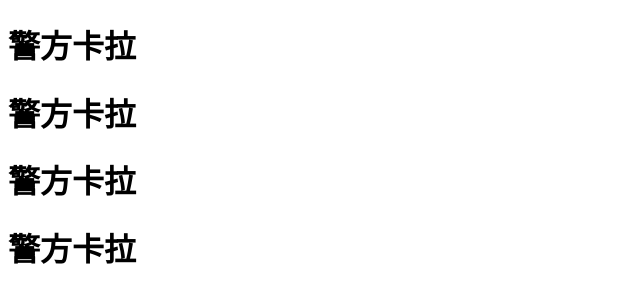
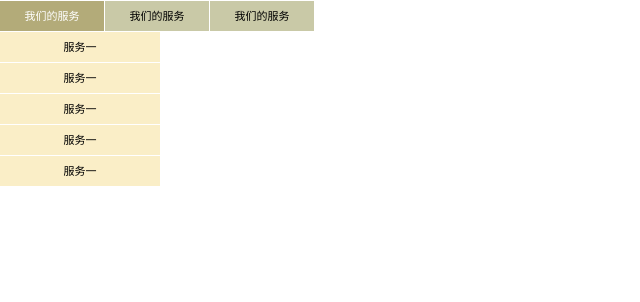
Before and after one commit to CinderellaStory/shoppingMall, a plain HTML site: page test.html in a window 1280 px wide. Shown: the whole page, without its empty margins (0-640 px from the left). Drawn offline with nearby package versions, Linux system fonts and the light colour scheme.

Commit message:
给名店加下拉菜单

```diff
--- a/test.html
+++ b/test.html
@@ -2,14 +2,131 @@
 <html lang="en">
 <head>
 	<meta charset="UTF-8">
-	<title>Document</title>
+	<title>下拉菜单</title>
+	<style type="text/css">
+		*{
+    margin: 0;
+    padding: 0;
+}
+.menu{
+    font-family: arial,sans-serif;
+    font-size: 14px;
+    width: 750px;
+}
+.menu ul{
+    padding: 0;
+    margin: 0;
+    list-style-type: none;
+}
+.menu ul li{
+    float: left;
+    position: relative;
+}
+
+.menu ul li a, .menu ul li a:visited{
+    display: block;
+    text-align: center;
+    text-decoration: none;
+    width: 104px;
+    height: 30px;
+    color: #000;
+    border: 1px solid #fff;
+    border-width: 1px 1px 0 0;
+    background: #c9c9a7;
+    line-height: 30px;
+    font-size: 11px;
+}
+/*隐藏二级菜单ul*/
+.menu ul li ul{
+    display: none;
+    position: absolute;
+    top: 31px;
+    left: 0px;
+    width: 105px;
+}/*隐藏结束*/
+
+.menu ul li:hover a{                  /*????????????尝试修改此处*/
+    color: #fff;
+    background: #b3ab79;
+}
+/*显示二级菜单*/
+.menu ul li:hover ul{
+    display: block;
+
+}/*结束*/
+.menu ul li ul li a{
+    background: #faeec7;
+    color: #000;
+    width: 160px;
+}
+/*添加二级菜单鼠标移过的样式*/
+.menu ul li:hover ul li a{
+    display: block;
+    background: #faeec7;
+    color: #000;
+    width: 160px;
+}
+.menu ul li:hover ul li a:hover{
+    background: #dfc184;
+    color: #000;
+}
+	</style>
 </head>
-<body>
-	<div class="goodslist"></div>
-	<script src="https://cdn.bootcss.com/jquery/3.2.1/jquery.min.js"></script>
-	<script type="text/javascript">
-		var createobj = ('<h1>警方卡拉</h1>');
-		$(".goodslist").append(Array(4).fill(createobj).join(""));
-	</script>
-</body>
+    <body>
+        <div class="menu">
+            <ul>
+                <li><a class="hide" href="#">我们的服务</a>
+                    <!--[if lte IE 6]>
+                    <a href="#">我们的服务
+                    <table><tr><td>
+                    <![endif]-->
+                    <ul>
+                        <li><a href="#">服务一</a></li>
+                        <li><a href="#">服务一</a></li>
+                        <li><a href="#">服务一</a></li>
+                        <li><a href="#">服务一</a></li>
+                        <li><a href="#">服务一</a></li>
+                    </ul>
+                    <!--[if lte IE 6]>
+                    </td></tr></table>
+                    </a>
+                    <![endif]-->
+                </li>
+                <li><a class="hide" href="#">我们的服务</a>
+                    <!--[if lte IE 6]>
+                    <a href="#">我们的服务
+                    <table><tr><td>
+                    <![endif]-->
+                    <ul>
+                        <li><a href="#">服务一</a></li>
+                        <li><a href="#">服务一</a></li>
+                        <li><a href="#">服务一</a></li>
+                        <li><a href="#">服务一</a></li>
+                        <li><a href="#">服务一</a></li>
+                    </ul>
+                    <!--[if lte IE 6]>
+                    </td></tr></table>
+                    </a>
+                    <![endif]-->
+                </li>
+                <li><a class="hide" href="#">我们的服务</a>
+                    <!--[if lte IE 6]>
+                    <a href="#">我们的服务
+                    <table><tr><td>
+                    <![endif]-->
+                    <ul>
+                        <li><a href="#">服务一</a></li>
+                        <li><a href="#">服务一</a></li>
+                        <li><a href="#">服务一</a></li>
+                        <li><a href="#">服务一</a></li>
+                        <li><a href="#">服务一</a></li>
+                    </ul>
+                    <!--[if lte IE 6]>
+                    </td></tr></table>
+                    </a>
+                    <![endif]-->
+                </li>
+            </ul>
+        </div>
+    </body>
 </html>
```
Also changed, not shown: css/shop.css (+5 -2 lines), shop.html (+28 -3 lines), test2.html (added, +57 -0 lines).
